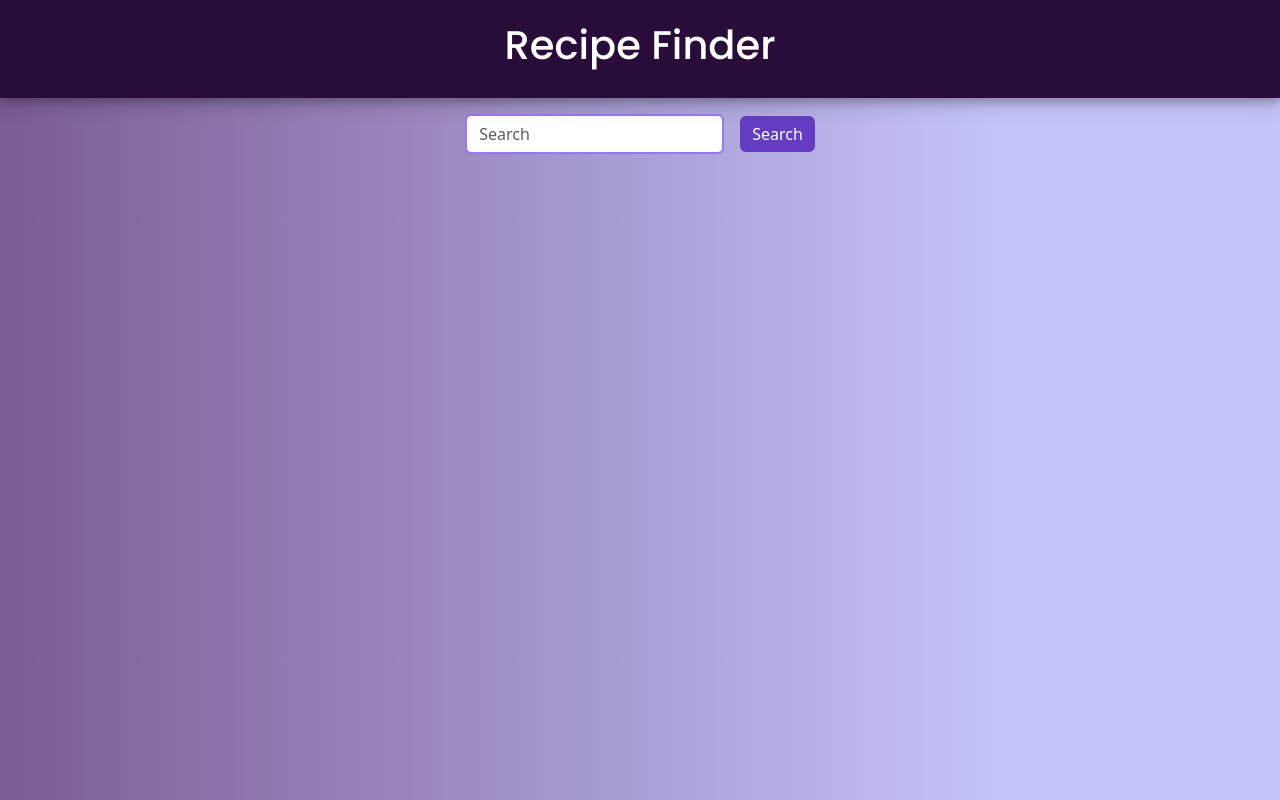
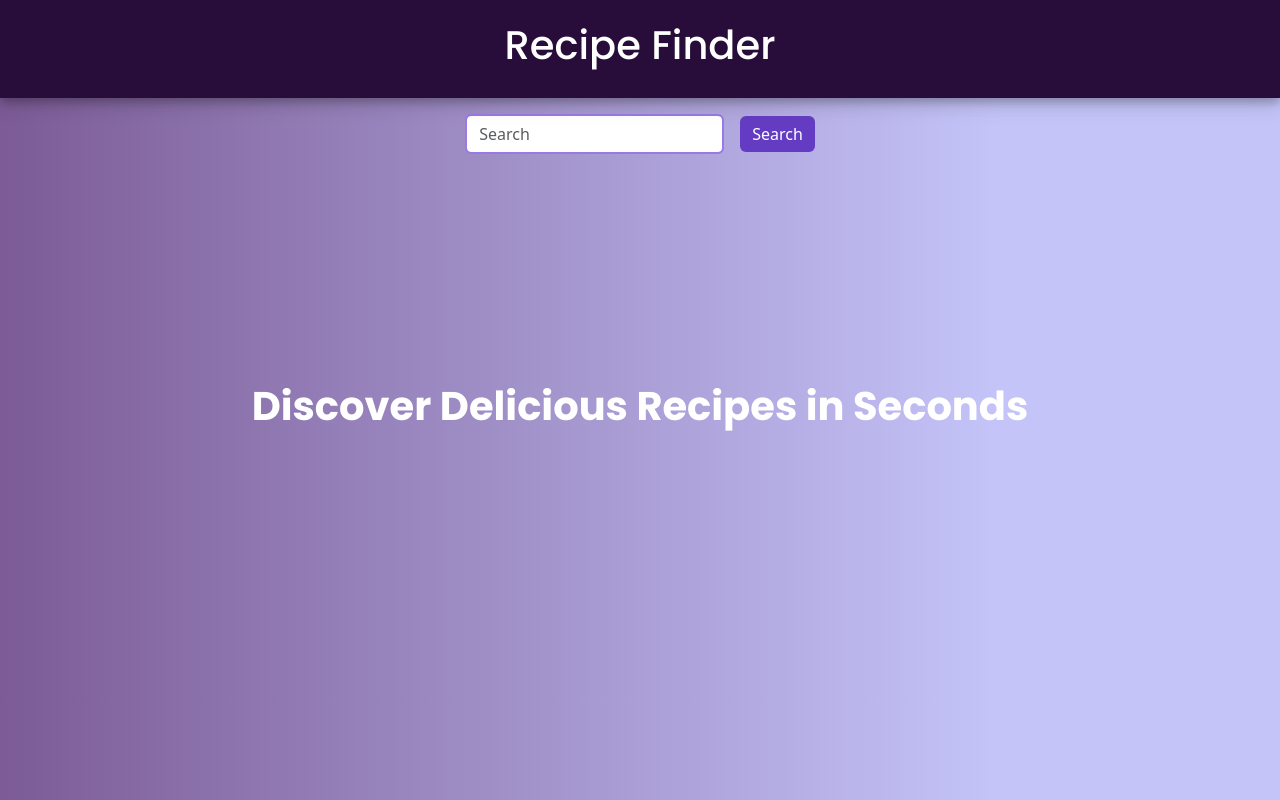
Before and after one commit to Ajayn02/Recipe-App, a plain HTML site: page index.html in a window 1280 px wide. Drawn offline with nearby package versions, Linux system fonts and the light colour scheme.

Commit message:
most-final

```diff
--- a/index.html
+++ b/index.html
@@ -43,9 +43,16 @@
 
   </div>
 
+  <!-- Section1 -->
+
+<div id="main1" style="height: 60vh; width: 100%; display: flex; justify-content: center ; align-items: center;">
+  <div class="" style="text-wrap: wrap;"><h1 class="header text-center">Discover Delicious Recipes in Seconds</h1></div>
+</div>
 
 
-  <!-- Section1 -->
+
+
+
 
   <div class="container-fluid sec-1">
     <div class="row row1" id="n1">
--- a/script.js
+++ b/script.js
@@ -73,6 +73,7 @@ const getUrl = (e) => {
 </div>
 `
       n1.innerHTML = a
+      main1.style.display="none";
       footer.style.display="block";
     })
 
@@ -83,7 +84,7 @@ const getUrl = (e) => {
 
   }
   else {
-    let nothing = `<h2 class="text-center">Enter Your Favorite Dish!!!</h2>`
+    let nothing = `<h2 class="text-center"><b>Enter Your Favorite Dish!!!</b></h2>`
     n1.innerHTML = nothing
   }
 }
--- a/style.css
+++ b/style.css
@@ -71,6 +71,12 @@ body {
     background-color: rgb(118, 37, 200);
     color: white;
 }
+.header{
+    font-weight: bolder;
+    font-family: "Poppins", sans-serif;
+    color: white;
+
+}
 
 
 /* modal */
```
